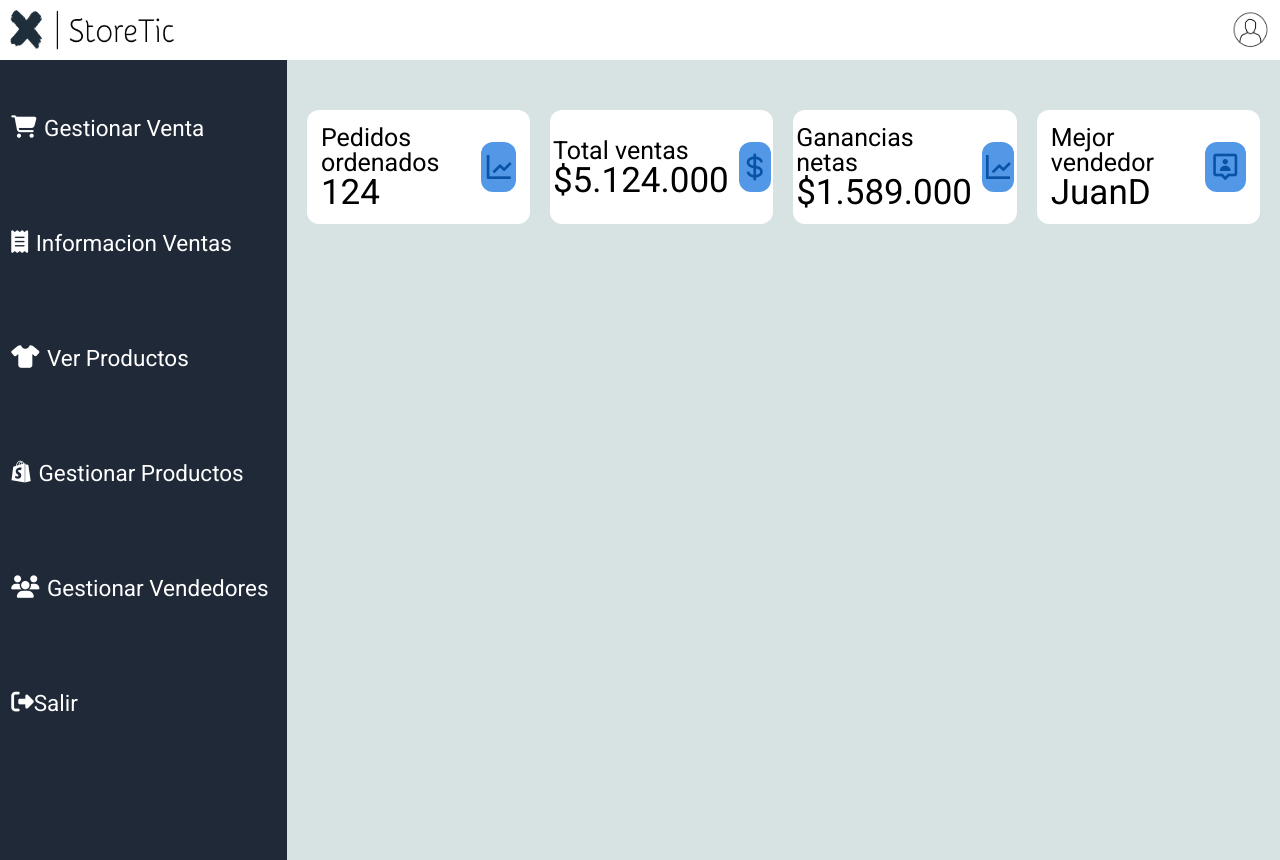
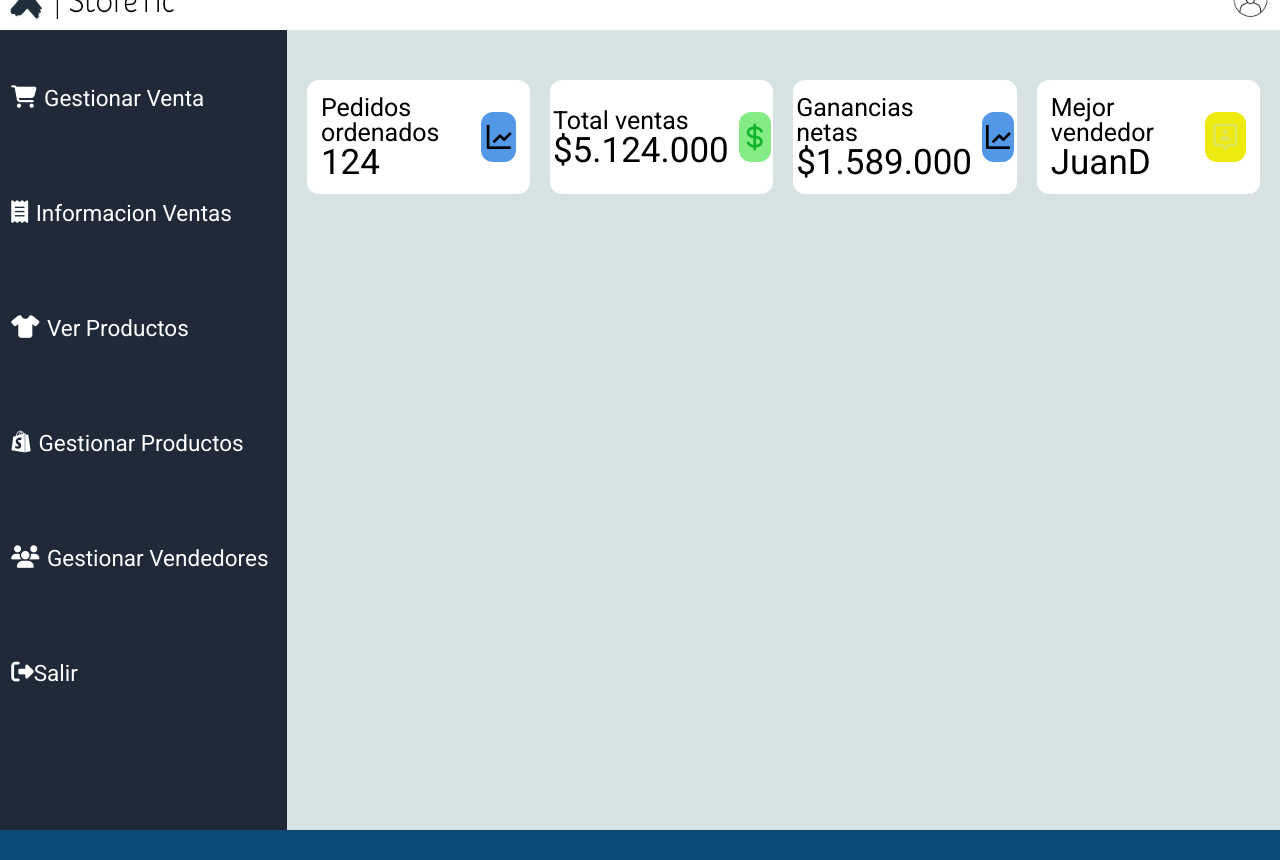
Before and after one commit to proyectoMisionTiic/Proyecto-TIC, a React (Create React App) app: page /Principal in a window 1280 px wide. After the commit the page ends 830 px from the top, so only its background shows below. Built offline with nearby package versions, Linux system fonts and the light colour scheme.

Commit message:
creacion de ruta gestion de productos, con el layout (bug en el navbar)

```diff
--- a/src/App.jsx
+++ b/src/App.jsx
@@ -1,7 +1,10 @@
 import "./styles/style.css";
+import "./styles/Style-gestionar-productos.css";
+
 import Layout from './layouts/layout'
 import React from "react";
 import Principal from './pages/Principal'
+import GestionProductos from "./pages/GestionProductos";
 import {
   BrowserRouter as Router,
   Switch,
@@ -18,7 +21,7 @@ function App() {
 
   <Router>
       <Switch >
-        <Route path={['/Principal']}>
+      <Route path={['/Principal']}>
             <Layout>
               <Switch>
                   <Route path='/Principal'>
@@ -27,6 +30,18 @@ function App() {
               </Switch>
             </Layout>
         </Route>
+
+        <Route path={['/Productos']}>
+        <Layout>
+              <Switch>
+                  <Route path='/Productos'>
+                    <GestionProductos/>
+                  </Route>
+              </Switch>
+              </Layout>
+        </Route>
+
+
 
 
         <Route path={['/Login']}>
--- a/src/pages/GestionProductos.jsx
+++ b/src/pages/GestionProductos.jsx
@@ -1,5 +1,6 @@
 import React from 'react'
 import "../styles/Style-gestionar-productos.css";
+import Nav from '../components/nav';
 
 const GestionProductos = () => {
 	return (
@@ -72,7 +73,7 @@ const GestionProductos = () => {
       </div>
       <div className="container-tabla"></div>
     </body>
-	)
+	);
 }
 
 export default GestionProductos
--- a/src/pages/Principal.jsx
+++ b/src/pages/Principal.jsx
@@ -14,7 +14,7 @@ const Principal = () => {
             <div className="tema-caja">Total ventas</div>
             <div className="cifra">$5.124.000</div>
           </div>
-          <i className="bx bx-dollar icono "></i>
+          <i className="bx bx-dollar icono dos"></i>
         </div>
         <div className="cajas">
           <div className="lado-izq">
@@ -28,7 +28,7 @@ const Principal = () => {
             <div className="tema-caja">Mejor vendedor</div>
             <div className="cifra">JuanD</div>
           </div>
-          <i className='bx bx-user-pin icono'></i>
+          <i className='bx bx-user-pin icono cuatro'></i>
         </div>
       </div>
     </div>
--- a/src/styles/style.css
+++ b/src/styles/style.css
@@ -50,13 +50,19 @@
   height: 50px;
   width: 50px;
   background: rgb(83, 152, 231);
-  color: rgb(9, 83, 167);
   line-height: 50px;
   text-align: center;
   border-radius:12px;
   margin-left: 10px;
 }
 
-.vista-cajas .cajas .icono .dos{
-  background: rgb(13, 195, 43);
+.vista-cajas .cajas .icono.dos{
+  color: rgb(16, 180, 43);
+  background-color: rgb(133, 236, 133);
+
 }
+.vista-cajas .cajas .icono.cuatro{
+  color: rgb(222, 231, 89);
+  background-color: rgb(238, 234, 16);
+
+}
```
